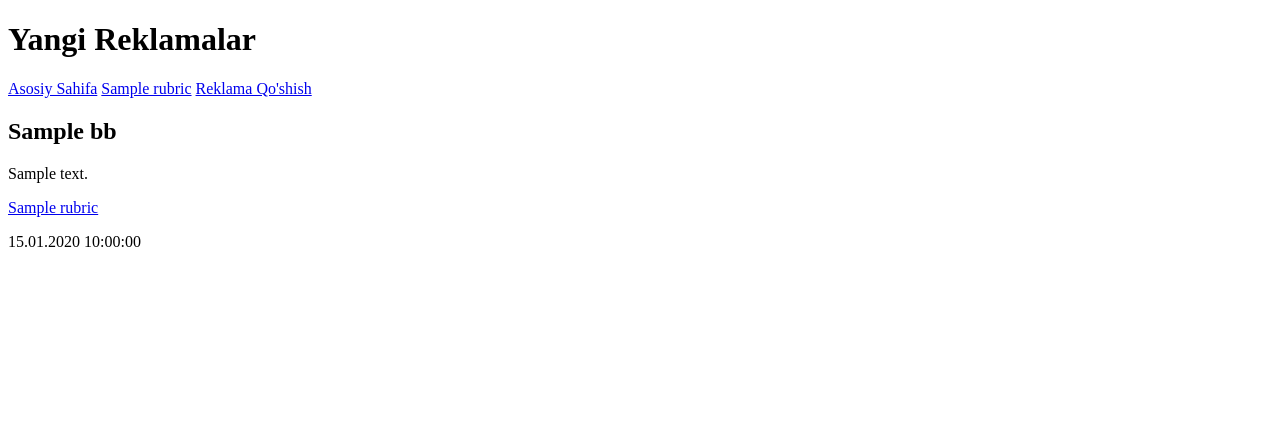
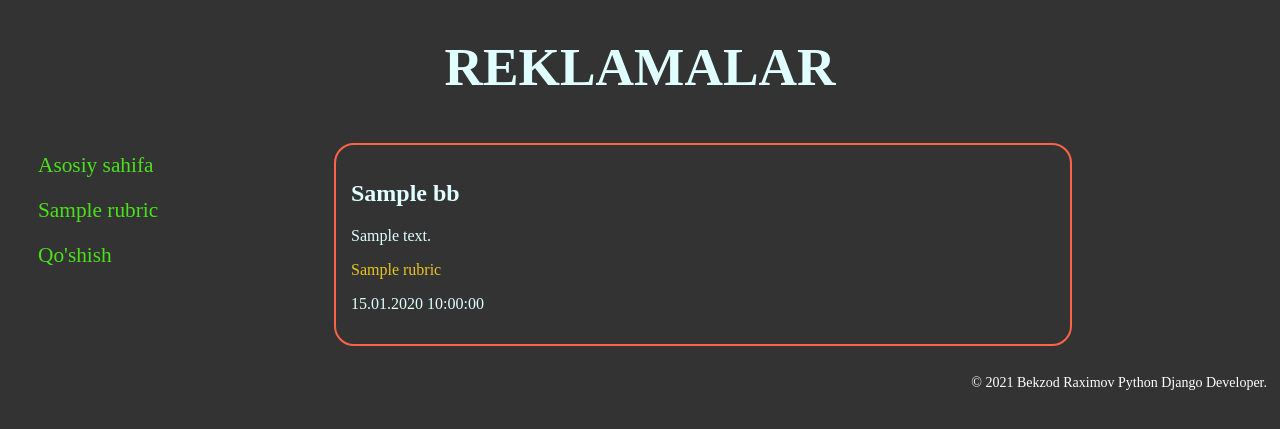
Before and after one commit to bekzod818/samplesite, a Django app: template bboard/templates/bboard/index.html in a window 1280 px wide. Shown: the top 429 px of the page. Run offline with Django 3.2, Linux system fonts and the light colour scheme; the template is opened without the code that fills it: most values are stand-ins (such as "Sample title", 1, 10 or a date in 2020).

Commit message:
jinja va css

```diff
--- a/bboard/forms.py
+++ b/bboard/forms.py
@@ -1,7 +1,11 @@
-from django.forms import ModelForm
+from django.forms import ModelForm, TextInput, Textarea
 from .models import Bb
 
 class BbForm(ModelForm):
     class Meta:
         model = Bb
         fields = ('title', 'content', 'price', 'rubric')
+        widgets = {
+            'title': TextInput(attrs={'class': 'form-input'}),
+            'content': Textarea(attrs={'cols': 60, 'rows': 10})
+        }
--- a/bboard/static/bboard/css/styles.css
+++ b/bboard/static/bboard/css/styles.css
@@ -0,0 +1,101 @@
+body {
+    background-color: #333;
+    color: lightcyan;
+}
+header h1 {
+    font-size: 40pt;
+    text-transform: uppercase;
+    text-align: center;
+}
+nav {
+    font-size: 16pt;
+    width: 20%;
+    float: left;
+    position: fixed;
+}
+nav a {
+    display: block;
+    margin: 20px 30px;
+    text-decoration: none;
+    color: rgb(74, 224, 28);
+    cursor: progress;
+}
+section {
+    width: 60%;
+    float: left;
+    margin-left: 25%;
+}
+
+a {
+    display: block;
+    text-decoration: none;
+    color: rgb(233, 196, 34);
+    cursor: progress;
+}
+a:hover {
+	color: bisque;
+    text-transform: uppercase;
+	text-decoration: overline;
+}
+div{
+    border: 2px solid tomato;
+    border-radius: 20px;
+    margin: 10px;
+    padding: 15px;
+    position: relative;
+}
+h1 {
+    text-align: center;
+}
+
+.form-input {
+    width: 300px;
+    font-size: 16px;
+}
+
+input.button{
+    position: absolute;
+    left: 80%;
+    top: 80%;
+}
+
+.button {
+  width: 140px;
+  height: 45px;
+  font-family: 'Roboto', sans-serif;
+  font-size: 13px;
+  text-transform: uppercase;
+  letter-spacing: 2.5px;
+  font-weight: 500;
+  color: #000;
+  background-color: #fff;
+  border: none;
+  border-radius: 45px;
+  box-shadow: 0px 8px 15px rgba(0, 0, 0, 0.1);
+  transition: all 0.3s ease 0s;
+  cursor: pointer;
+  outline: none;
+
+  }
+
+.button:hover {
+  background-color: #3ceba5;
+  box-shadow: 0px 15px 20px rgba(46, 229, 156, 0.596);
+  color: #333;
+  transform: translateY(-7px);
+}
+
+.form-label {
+    display: inline-block;
+    min-width: 150px;
+    vertical-align: top;
+}
+footer {
+    float: right;
+	box-sizing: border-box;
+	padding: 5px;
+	color: white;
+	font-size: 14px;
+	text-align: center;
+	overflow: hidden;
+}
--- a/bboard/templates/bboard/index.html
+++ b/bboard/templates/bboard/index.html
@@ -1,27 +1,14 @@
-<!DOCTYPE html>
-<html lang="en">
-<head>
-    <meta charset="UTF-8">
-    <meta http-equiv="X-UA-Compatible" content="IE=edge">
-    <meta name="viewport" content="width=device-width, initial-scale=1.0">
-    <title>Asosiy sahifa</title>
-</head>
-<body>
-    <h1>Yangi Reklamalar</h1>
-    <div>
-        <a href="{% url 'index' %}">Asosiy Sahifa</a>
-        {% for rubric in rubrics %}
-        <a href="{% url 'by_rubric' rubric.pk %}">{{ rubric.name }}</a>
-        {% endfor %}
-        <a href="{% url 'add' %}">Reklama Qo'shish</a>
-    </div>
+{% extends 'layout/base.html' %}
+
+{% block title %}Asosiy Sahifa{% endblock %}
+
+{% block content %}
 {% for bb in bbs %}
 <div>
     <h2>{{ bb.title }}</h2>
     <p>{{ bb.content }}</p>
-        <p><a href="/bboard/{{ bb.rubric.pk }}">{{ bb.rubric.name }}</a></p>
+    <p><a href="{% url 'by_rubric' bb.rubric.pk %}">{{ bb.rubric.name }}</a></p>
     <p>{{ bb.published|date:"d.m.Y H:i:s" }}</p>
 </div>
 {% endfor %}
-</body>
-</html>
+{% endblock %}
--- a/bboard/templates/layout/base.html
+++ b/bboard/templates/layout/base.html
@@ -1,9 +1,12 @@
+{% load static %}
 <!DOCTYPE html>
 <html lang="en">
 <head>
     <meta charset="UTF-8">
     <meta http-equiv="X-UA-Compatible" content="IE=edge">
     <meta name="viewport" content="width=device-width, initial-scale=1.0">
+    <link rel="stylesheet" href="{% static 'bboard/css/styles.css' %}">
+    <link href="https://fonts.googleapis.com/css?family=Poppins:600" rel="stylesheet">
     <title>{% block title %}{% endblock %}</title>
 </head>
 <body>
@@ -12,14 +15,17 @@
     </header>
     <nav>
         <a href="{% url 'index' %}">Asosiy sahifa</a>
-        <a href="{% url 'add' %}">Qo'shish</a>
         {% for rubric in rubrics %}
         <a href="{% url 'by_rubric' rubric.pk %}">{{ rubric.name }}</a>
         {% endfor %}
+        <a href="{% url 'add' %}">Qo'shish</a>
     </nav>
     <section>
         {% block content %}
         {% endblock %}
     </section>
+    <footer>
+        <p>&copy; 2021 Bekzod Raximov Python Django Developer.</p>
+    </footer>
 </body>
 </html>
```
Also changed, not shown: bboard/templates/bboard/by_rubric.html (+6 -19 lines), bboard/templates/bboard/create.html (+17 -21 lines), db.sqlite3. Lines whose indentation alone changed are shown as unchanged.
